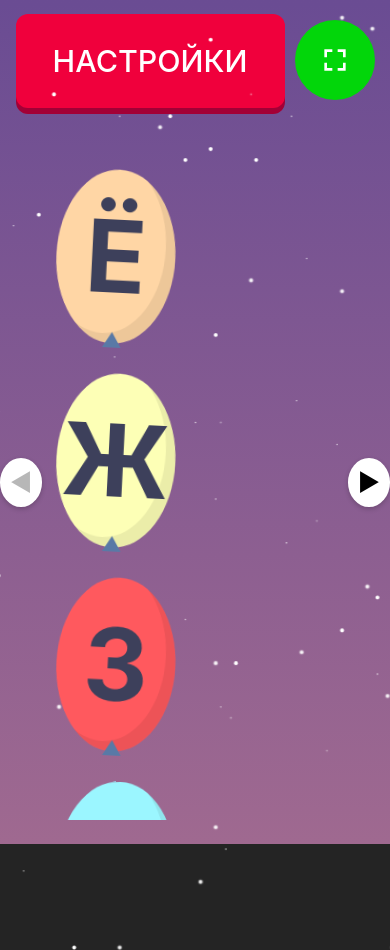
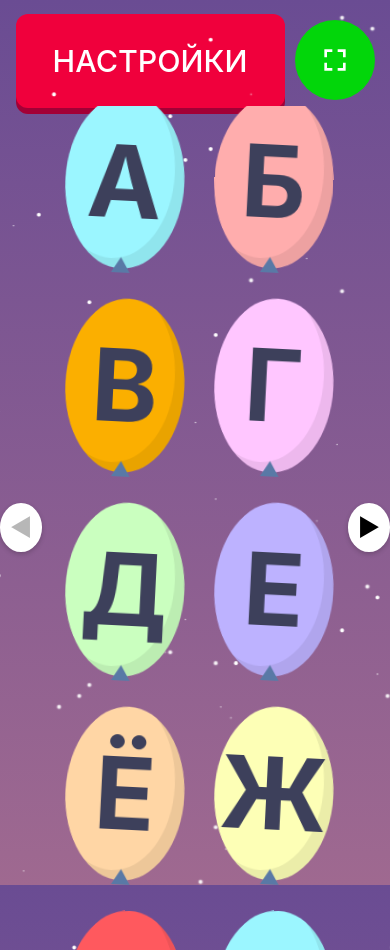
Before and after one commit to Oleg-twice/balloon, a React (Vite) app: page / in a window 390 px wide. Before the commit the page ends 844 px from the top, so only its background shows below. Built offline with nearby package versions, Linux system fonts and the light colour scheme.

Commit message:
small fix of mobile view

```diff
--- a/src/App.tsx
+++ b/src/App.tsx
@@ -36,11 +36,12 @@ function App() {
 
   const columns = useMemo(() => {
     if (isMobile) {
+
       if (isLandscape) {
-        return 2;
+        return isNumbers ? 2 : 3;
       }
 
-      return 1;
+      return isNumbers ? 1 : 2;
     }
 
     if (!isLandscape) {
--- a/src/components/Slider.css
+++ b/src/components/Slider.css
@@ -5,16 +5,27 @@
   position: relative;
   width: 100vw;
   height: 80vh;
-  overflow: hidden;
   user-select: none;
+}
+
+.slider--mobile {
+  margin-top: 50px;
+}
+
+.slider--landscape {
+  margin-top: 12px;
 }
 
 .viewport {
   /* padding-top: 50px; */
   width: 90vw;
   overflow: hidden;
-  /* height: 100vh; */
   cursor: grab;
+}
+
+.viewport--mobile {
+   height: 100vh;
+   overflow-y: scroll;
 }
 
 .track {
@@ -30,6 +41,11 @@
   gap: 10px;
   width: 100%;
   flex-shrink: 0;
+}
+
+.slide--mobile {
+  justify-content: center;
+  align-items: center;
 }
 
 .item {
--- a/src/components/Slider.tsx
+++ b/src/components/Slider.tsx
@@ -3,6 +3,7 @@ import './Slider.css';
 import BallonsList from "./BallonsList";
 import { useSwipeLeftRight } from "../hooks/useSwipeLeftRight";
 import { usePlaySound } from "../hooks/usePlaySound";
+import { useMediaQuery } from "../hooks/useMediaQuery";
 
 interface SliderProps {
     items: string[];
@@ -22,6 +23,7 @@ export const Slider: React.FC<SliderProps> = ({
     const [currentIndex, setCurrentIndex] = useState(0);
     const itemsPerSlide = visibleCount;
     const maxIndex = Math.max(0, Math.ceil(items.length / itemsPerSlide) - 1);
+    const [isMobile,,,isLandscape] = useMediaQuery();
 
     const { handleSound } = usePlaySound(`${import.meta.env.BASE_URL}/missle.mp3`);
 
@@ -45,15 +47,15 @@ export const Slider: React.FC<SliderProps> = ({
         return (
             <div
                 key={index}
-                className="slide"
+                className={`slide${isMobile ? ' slide--mobile' : ''}`}
                 style={{
-                    gridTemplateColumns: `repeat(${columns}, 1fr)`,
+                    gridTemplateColumns: `repeat(${columns}, ${isMobile ? '0' : '1'}fr)`,
                 }}
             >
                 <BallonsList type={ballonListType} list={items.slice(start, end)} handleSayOnClick={handleSayOnClick} />
             </div>
         );
-    }), [ballonListType, columns, handleSayOnClick, items, itemsPerSlide, maxIndex]);
+    }), [ballonListType, columns, handleSayOnClick, isMobile, items, itemsPerSlide, maxIndex]);
 
     const {
         trackRef,
@@ -63,13 +65,13 @@ export const Slider: React.FC<SliderProps> = ({
     } = useSwipeLeftRight({ currentIndex, nextSlide, prevSlide });
 
     return (
-        <div className="slider">
+        <div className={`slider${isMobile ? ' slider--mobile' : ''}${isLandscape ? ' slider--landscape' : ''}`}>
             <button className="arrow" onClick={prevSlide} disabled={currentIndex < 1}>
                 ◀
             </button>
 
             <div
-                className="viewport"
+                className={`viewport${isMobile ? ' viewport--mobile' : ''}`}
                 onTouchStart={handleTouchStart}
                 onTouchEnd={handleTouchEnd}
                 onTouchMove={handleTouchMove}
```
